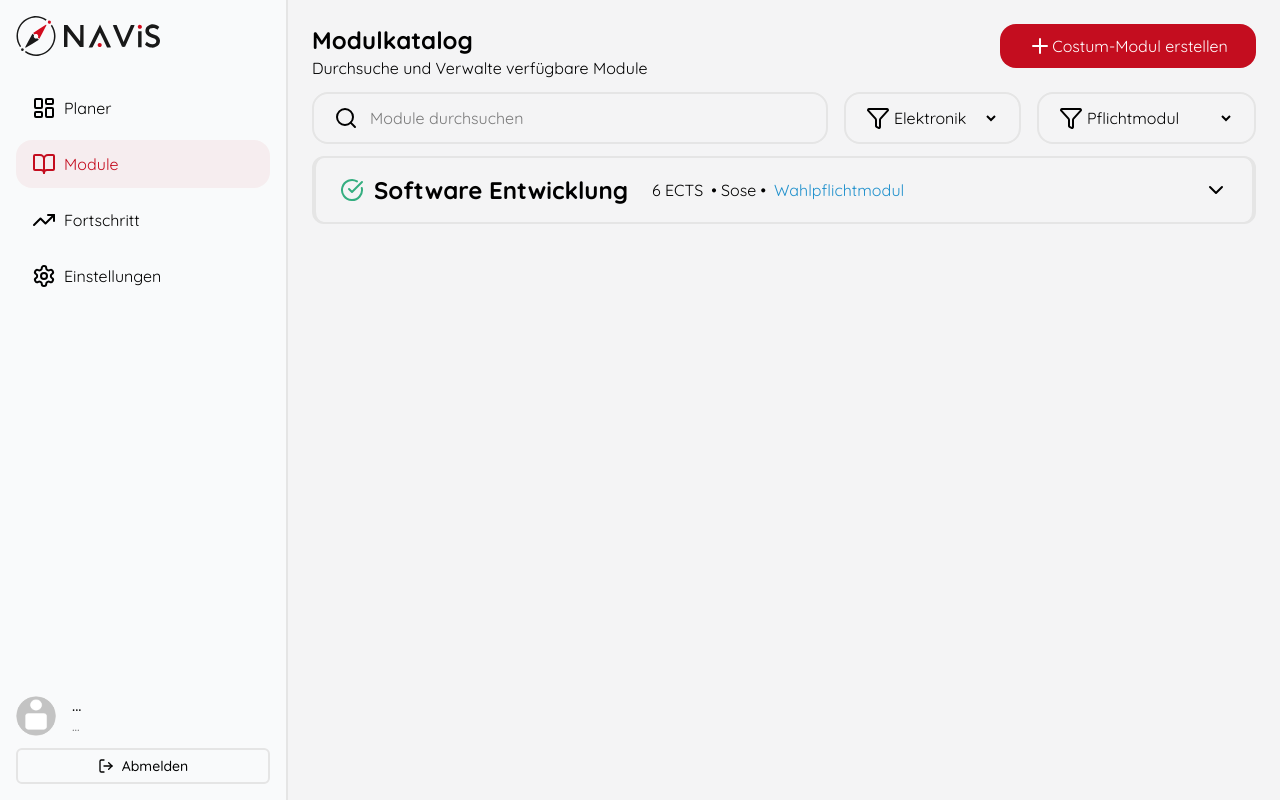
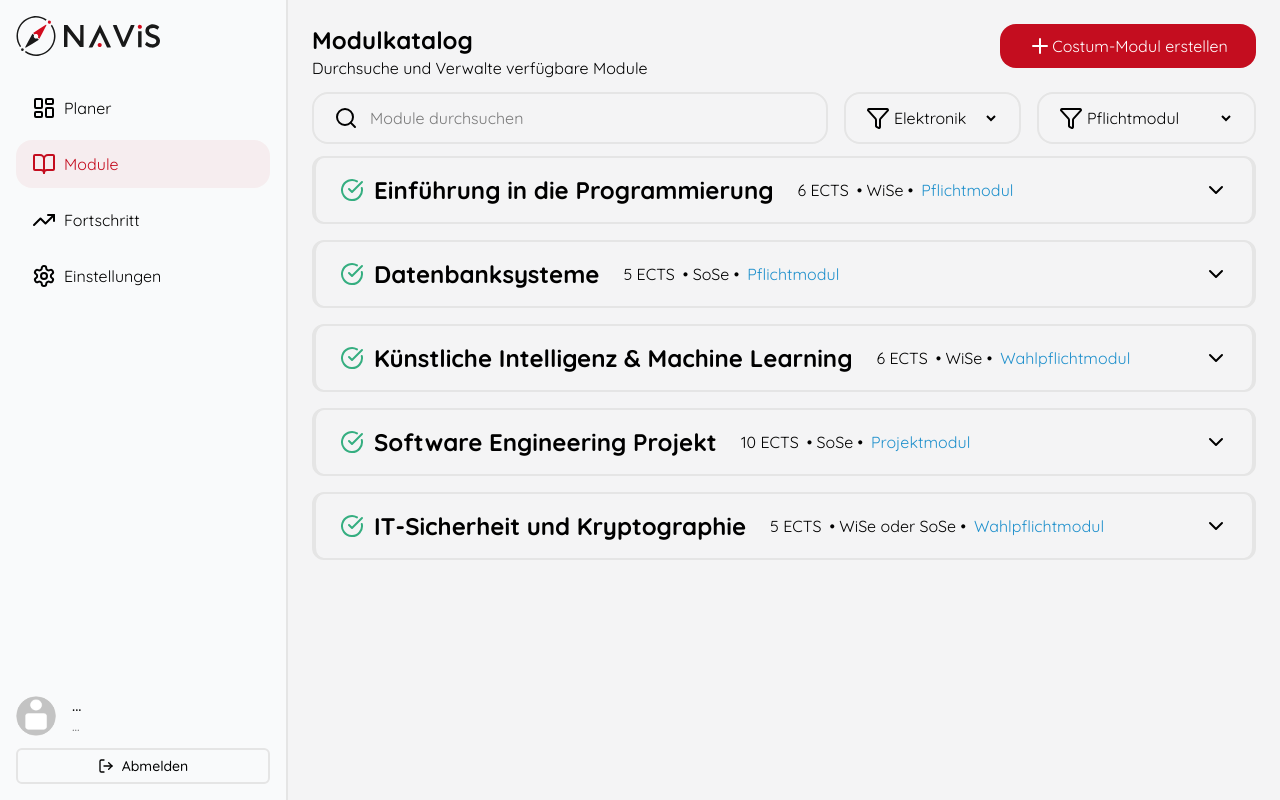
Before and after one commit to TuBerlin-Projekt-Medienerstellung/StudiKompass, a Next.js app: page /protected/modules in a window 1280 px wide. Built offline with nearby package versions, Linux system fonts and the light colour scheme; no server answers.

Commit message:
dummy data and possible fetching system for module card

```diff
--- a/app/protected/modules/page.tsx
+++ b/app/protected/modules/page.tsx
@@ -1,5 +1,6 @@
 import ModulCard from "@/components/modul-card";
 import {Plus, Search, Funnel} from 'lucide-react';
+import {modulInfo} from "@/constants";
 
 export default function ModulesPage() {
     return (
@@ -42,8 +43,10 @@ export default function ModulesPage() {
                 </div>
             </div>
             {/** Hier drüber iterieren **/}
-            <div className="w-full">
-                <ModulCard/>
+            <div className="w-full flex flex-col gap-4">
+                {modulInfo.map((info, index) =>
+                    <ModulCard key={index} {...info}/>
+                )}
             </div>
 
         </section>
--- a/components/modul-card.tsx
+++ b/components/modul-card.tsx
@@ -5,7 +5,7 @@ import {details} from "@/constants";
 import Link from "next/link";
 import {useState} from 'react';
 
-const ModulCard = () => {
+const ModulCard = (props: modulInfo) => {
 
     const [liked, setLiked] = useState(true);
     const [open, setOpen] = useState(false);
@@ -13,6 +13,17 @@ const ModulCard = () => {
     // function handleChange(e: React.ChangeEvent<HTMLInputElement>) {
     //     setLiked(e.target.checked);
     // }
+
+    const {
+        name,
+        leistungspunkte,
+        semester,
+        modulArt,
+        beschreibung,
+        examform,
+        arbeitsaufwand,
+        link
+    } = props;
 
     return (
         <div
@@ -27,13 +38,13 @@ const ModulCard = () => {
 
                     <div className='flex gap-6 items-center md:flex-row flex-col'>
                         {/** Hier fetchen für den Titel **/}
-                        <h1 className='font-bold md:text-2xl text-xl'>Software Entwicklung</h1>
+                        <h1 className='font-bold md:text-2xl text-xl'>{name}</h1>
                         <div className='flex gap-2'>
                             {/** Hier fetchen für Infos **/}
-                            <div>6 ECTS</div>
-                            <span className=''>• Sose •</span>
+                            <div>{leistungspunkte} ECTS</div>
+                            <span className=''>• {semester} •</span>
                             {/** Color angepasst auf Pflicht/Wahlpflicht/wahlt **/}
-                            <p className='text-blue-bell'>Wahlpflichtmodul</p>
+                            <p className='text-blue-bell'>{modulArt}</p>
                         </div>
                     </div>
 
@@ -54,17 +65,7 @@ const ModulCard = () => {
                             <h2 className='font-semibold text-lg'>Beschreibung</h2>
                             {/** Hier fetchen für die Beschreibung **/}
                             <p className='opacity-80'>
-                                Im Projekt bearbeiten die Studierenden selbstständig in Gruppenarbeit konkrete Probleme.
-                                Ein
-                                grundsätzliches Projektthema wird vorgegeben, die Ausgestaltung kann in der Gruppe und
-                                unter
-                                Absprache mit der gruppenleitenden Person selbständig definiert werden. Fortschritte
-                                werden
-                                in regelmäßigen Absprachen Betreuern besprochen, die Ergebnisse werden in einer
-                                Zwischen-
-                                sowie in einer Abschlusspräsentation vor allen Teilnehmenden des Kurses vorgestellt
-                                sowie
-                                den Betreuern einem Projektbericht niedergelegt.
+                                {beschreibung}
                             </p>
                         </div>
                         <div className='flex justify-between gap-2 md:flex-row flex-col'>
@@ -88,7 +89,7 @@ const ModulCard = () => {
                                 Zum Planer hinzufügen
                             </button>
                             {/** Hier Link von Moses einfügen */}
-                            <Link href="#"
+                            <Link href={link}
                                   className='bg-flag-red text-white w-1/6 px-4 py-2 rounded-lg flex items-center justify-center gap-2'>
                                 zu Moses
                                 <SquareArrowOutUpRight className='justify-self-end'/>
--- a/components/nav-bar.tsx
+++ b/components/nav-bar.tsx
@@ -9,6 +9,8 @@ import {X, Menu} from "lucide-react"
 import {usePathname} from "next/navigation";
 import {useState, useEffect, useCallback} from "react";
 import {createClient} from '@/lib/supabase/client'
+
+import {isAccessor} from "@babel/types";
 //Things to fix:
 
 // 1) bug with navbar in mobile mode (profile + studiengangwahl shouldn't cover content or be interactive -> dowpdown should disable current page functions)
@@ -87,7 +89,8 @@ const NavBar = () => {
                 </div>
                 <div className="flex flex-col gap-2">
                     {navBarLinks.map((link) => {
-                        const isActive = pathname === link.path
+                        const isActive = pathname === link.path || pathname.startsWith(link.path + "/")
+                        console.log("pathname:", pathname, "| link.path:", link.path)
                         return <Link href={link.path}
                                      className={`w-full flex flex-row gap-2 px-4 py-3 rounded-2xl ${isActive ? "text-flag-red bg-flag-red/5" : "text-foreground"}`}
                                      key={link.name}
--- a/constants/index.ts
+++ b/constants/index.ts
@@ -1,4 +1,4 @@
-import { LayoutDashboard, BookOpen, TrendingUp, Settings } from "lucide-react"
+import {LayoutDashboard, BookOpen, TrendingUp, Settings} from "lucide-react"
 
 export const navBarLinks: navBarLink[] = [
     {name: "Planer", path: "/protected/planner", icon: LayoutDashboard},
@@ -21,7 +21,7 @@ export const details: detail[] = [
     {name: "Leistungspunkte", value: "6"},
 ]
 
-export const modulInfo = [
+export const modulInfo: modulInfo[] = [
     {
         name: "Einführung in die Programmierung",
         leistungspunkte: 6,
```
Also changed, not shown: type.d.ts (+12 -1 lines).
